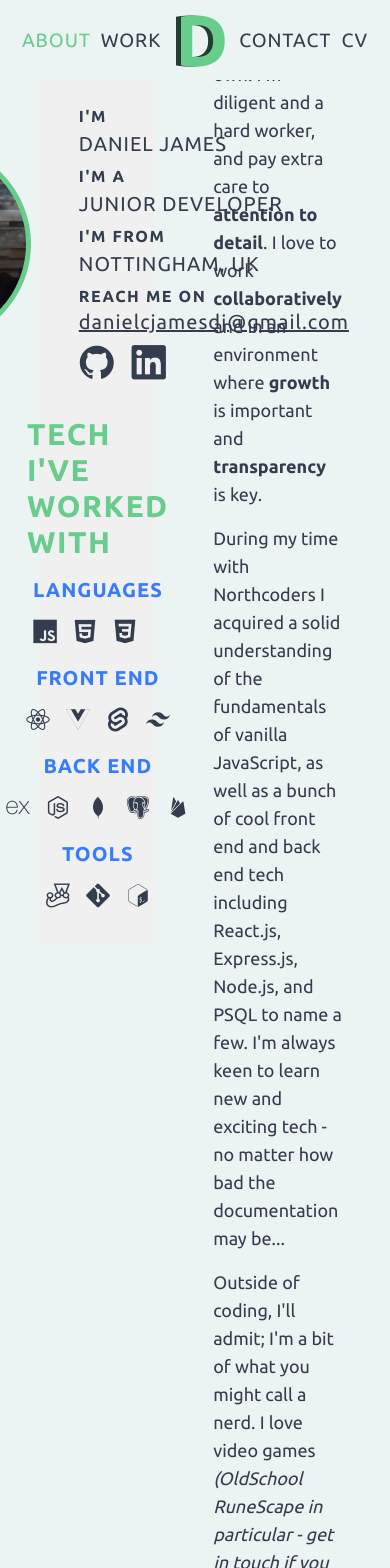
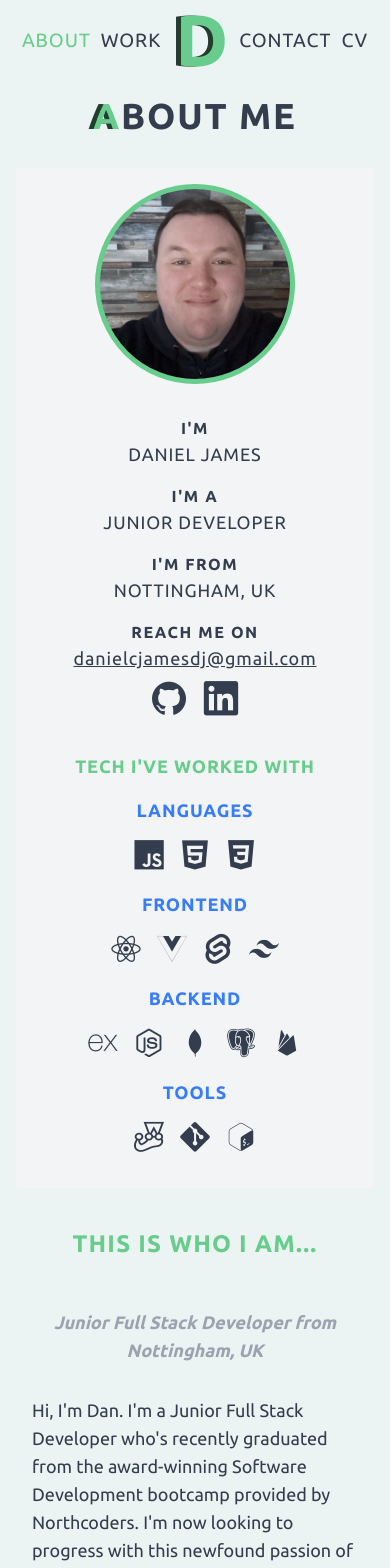
Before and after one commit to Deehjay/portfolio, a Vue app: page /about in a window 390 px wide. Shown: the top 1568 px of the page. Built offline with nearby package versions, Linux system fonts and the light colour scheme.

Commit message:
More responsive styling for views

```diff
--- a/src/views/About.vue
+++ b/src/views/About.vue
@@ -6,10 +6,18 @@ export default {
   },
   data() {
     return {
-      languages: ["javascript", "html5", "css3"],
-      frontEnd: ["react", "vuejs", "svelte", "tailwindcss"],
-      backEnd: ["express", "nodejs", "mongodb", "postgresql", "firebase"],
-      tools: ["jest", "git", "bash"],
+      tech: [
+        { names: ["javascript", "html5", "css3"], type: "languages" },
+        {
+          names: ["react", "vuejs", "svelte", "tailwindcss"],
+          type: "frontEnd",
+        },
+        {
+          names: ["express", "nodejs", "mongodb", "postgresql", "firebase"],
+          type: "backEnd",
+        },
+        { names: ["jest", "git", "bash"], type: "tools" },
+      ],
     };
   },
 };
@@ -21,26 +29,28 @@ export default {
     href="https://cdn.jsdelivr.net/gh/devicons/devicon@v2.15.1/devicon.min.css" />
   <main>
     <section
-      class="about-container flex flex-col justify-center items-center gap-12 laptop:p-4">
+      class="about-container flex flex-col justify-center items-center gap-12 laptop:p-4 tablet:p-4 phone:p-0 phone:gap-4">
       <div>
         <h1
-          class="header-fadein text-5xl font-sans font-bold uppercase tracking-wider laptop:mt-4 laptop:text-4xl">
+          class="header-fadein text-5xl font-sans font-bold uppercase tracking-wider laptop:mt-4 laptop:text-4xl tablet:mt-4 tablet:text-4xl">
           <span class="name-accent">A</span>bout me
         </h1>
       </div>
       <div
-        class="w-3/4 flex justify-center items-center gap-12 laptop:flex-col laptop:gap-8 laptop:p-4 laptop:w-3/4">
+        class="w-3/4 flex justify-center items-center gap-12 laptop:flex-col laptop:gap-8 laptop:p-4 laptop:w-3/4 tablet:flex-col tablet:gap-8 tablet:p-4 tablet:w-3/4 phone:w-full phone:gap-2">
         <div
-          class="w-2/5 flex flex-col items-center bg-contrast rounded p-4 laptop:flex-row laptop: laptop:w-full laptop:gap-2">
-          <div class="flex gap-8 items-center laptop:gap-4">
+          class="content-left w-2/5 flex flex-col items-center bg-gray-100 rounded p-4 laptop:flex-row laptop:w-full laptop:gap-2 tablet:flex-col tablet:w-full">
+          <div
+            class="flex gap-8 items-center laptop:gap-4 tablet:gap-4 phone:flex-col">
             <div id="avatar"></div>
-            <div class="flex flex-col gap-1 rounded p-4">
+            <div
+              class="flex flex-col gap-1 rounded p-4 phone:items-center phone:text-center phone:gap-4">
               <div>
                 <h2 class="uppercase text-base font-bold tracking-widest">
                   I'm
                 </h2>
                 <p
-                  class="text-xl leading-8 tracking-wider uppercase laptop:text-lg">
+                  class="text-xl leading-8 tracking-wider uppercase laptop:text-lg tablet:text-lg">
                   Daniel James
                 </p>
               </div>
@@ -49,7 +59,7 @@ export default {
                   I'm a
                 </h2>
                 <p
-                  class="s text-xl leading-8 tracking-wider uppercase laptop:text-lg">
+                  class="s text-xl leading-8 tracking-wider uppercase laptop:text-lg tablet:text-lg">
                   Junior Developer
                 </p>
               </div>
@@ -58,7 +68,7 @@ export default {
                   I'm from
                 </h2>
                 <p
-                  class="text-xl leading-8 tracking-wider uppercase laptop:text-lg">
+                  class="text-xl leading-8 tracking-wider uppercase laptop:text-lg tablet:text-lg">
                   Nottingham, UK
                 </p>
               </div>
@@ -68,22 +78,22 @@ export default {
                 </h2>
                 <a
                   href="mailto:danielcjamesdj@gmail.com"
-                  class="email-link text-xl tracking-wider underline laptop:text-lg"
+                  class="email-link text-xl tracking-wider underline laptop:text-lg tablet:text-lg"
                   >danielcjamesdj@gmail.com</a
                 >
 
-                <div class="flex gap-4 mt-2 justify-start">
+                <div class="flex gap-4 mt-2 justify-start phone:justify-center">
                   <a
                     aria-label="My GitHub profile"
                     href="https://github.com/Deehjay"
                     ><i
-                      class="social-icon devicon-github-original text-4xl laptop:text-4xl"></i
+                      class="social-icon devicon-github-original text-4xl laptop:text-4xl tablet:text-4xl"></i
                   ></a>
                   <a
                     aria-label="My LinkedIn profile"
                     href="https://www.linkedin.com/in/daniel-james-6a9928173/"
                     ><i
-                      class="social-icon devicon-linkedin-plain text-4xl laptop:text-4xl"></i
+                      class="social-icon devicon-linkedin-plain text-4xl laptop:text-4xl tablet:text-4xl"></i
                   ></a>
                 </div>
               </div>
@@ -92,80 +102,42 @@ export default {
           <div class="flex flex-col items-center rounded p-4 w-full gap-4">
             <div>
               <h2
-                class="text-3xl font-bold tracking-wider uppercase text-emerald laptop:text-2xl">
+                class="text-3xl font-bold tracking-wider uppercase text-emerald laptop:text-2xl tablet:text-2xl phone:text-lg">
                 tech i've worked with
               </h2>
             </div>
-            <div>
+            <div v-for="item in tech">
               <h2
-                class="text-xl font-bold text-secondary tracking-wider uppercase text-center mb-4 laptop:text-lg">
-                Languages
+                class="text-xl font-bold text-secondary tracking-wider uppercase text-center mb-4 laptop:text-lg tablet:text-lg phone:text-lg">
+                {{ item.type }}
               </h2>
-              <div class="flex w-1/2 gap-4">
-                <div v-for="tech in languages" class="tooltip">
+              <div class="flex w-1/2 gap-4 phone:justify-center phone:w-full">
+                <div v-for="tool in item.names" class="tooltip">
                   <i
-                    :class="`devicon-${tech}-plain devicon-${tech}-original text-5xl text-neutralColour laptop:text-3xl phone:text-2xl`"></i>
-                  <span class="tooltiptext">{{ tech }}</span>
-                </div>
-              </div>
-            </div>
-            <div>
-              <h2
-                class="text-xl font-bold tracking-wider uppercase text-center mb-4 text-secondary laptop:text-lg">
-                Front end
-              </h2>
-              <div class="flex w-1/2 gap-4">
-                <div v-for="tech in frontEnd" class="tooltip">
-                  <i
-                    :class="`devicon-${tech}-plain devicon-${tech}-original text-5xl text-neutralColour laptop:text-3xl phone:text-2xl`"></i>
-                  <span class="tooltiptext">{{ tech }}</span>
-                </div>
-              </div>
-            </div>
-            <div>
-              <h2
-                class="text-xl font-bold tracking-wider uppercase text-center mb-4 text-secondary laptop:text-lg">
-                back end
-              </h2>
-              <div class="flex w-1/2 gap-4">
-                <div v-for="tech in backEnd" class="tooltip">
-                  <i
-                    :class="`devicon-${tech}-plain devicon-${tech}-original text-5xl text-neutralColour laptop:text-3xl phone:text-2xl`"></i>
-                  <span class="tooltiptext">{{ tech }}</span>
-                </div>
-              </div>
-            </div>
-            <div>
-              <h2
-                class="text-xl font-bold tracking-wider uppercase text-center mb-4 text-secondary laptop:text-lg">
-                tools
-              </h2>
-              <div class="flex w-1/2 gap-4">
-                <div v-for="tech in tools" class="tooltip">
-                  <i
-                    :class="`devicon-${tech}-plain devicon-${tech}-original text-5xl text-neutralColour laptop:text-3xl phone:text-2xl`"></i>
-                  <span class="tooltiptext">{{ tech }}</span>
+                    :class="`devicon-${tool}-plain devicon-${tool}-original text-5xl text-neutralColour laptop:text-3xl tablet:text-3xl phone:text-3xl`"></i>
+                  <span class="tooltiptext">{{ tool }}</span>
                 </div>
               </div>
             </div>
           </div>
         </div>
         <div
-          class="w-1/2 flex flex-col items-center rounded p-4 gap-8 laptop:w-full">
+          class="content-right w-1/2 flex flex-col items-center rounded p-4 gap-8 laptop:w-full tablet:w-full">
           <div class="rounded w-full text-center p-4">
             <h2
-              class="font-bold text-4xl text-emerald uppercase tracking-wider">
+              class="font-bold text-4xl text-emerald uppercase tracking-wider phone:text-2xl">
               This is who I am...
             </h2>
           </div>
           <div>
-            <h3 class="text-xl italic text-gray-400 font-bold">
-              Some random subheading
+            <h3
+              class="text-xl italic text-gray-400 font-bold phone:text-lg text-center">
+              Junior Full Stack Developer from Nottingham, UK
             </h3>
           </div>
           <div>
             <p class="text-lg mb-4">
-              Hi, I'm Dan. I'm a full stack Junior Developer who's recently
+              Hi, I'm Dan. I'm a Junior Full Stack Developer who's recently
               graduated from the award-winning Software Development bootcamp
               provided by Northcoders. I'm now looking to progress with this
               newfound passion of mine and spearhead into a career in
@@ -182,24 +154,24 @@ export default {
             </p>
             <p class="text-lg mb-4">
               During my time with Northcoders I acquired a solid understanding
-              of the fundamentals of vanilla JavaScript, as well as a bunch of
-              cool front end and back end tech including React.js, Express.js,
-              Node.js, and PSQL to name a few. I'm always keen to learn new and
-              exciting tech - no matter how bad the documentation may be...
+              of the fundamentals of vanilla JavaScript, and also got to learn a
+              bunch of other cool tech, including React.js, Express.js, Node.js,
+              and PSQL to name a few. I'm always keen to learn new and exciting
+              tech - no matter how bad the documentation may be...
             </p>
             <p class="text-lg">
-              Outside of coding, I'll admit; I'm a bit of what you might call a
-              nerd. I love video games
+              Outside of coding, I'll admit; I'm a bit of a nerd. I love video
+              games
               <span class="italic"
                 >(OldSchool RuneScape in particular - get in touch if you play,
                 I'd love to have a chat)</span
               >, trading card games, and I'm probably the biggest Red Hot Chili
-              peppers fan on this side of the River Trent. I also play electric
+              Peppers fan on this side of the River Trent. I also play electric
               guitar, am a massive horror/true crime fanatic, and I love
               concert-going.
             </p>
           </div>
-          <div class="flex gap-4 self-end">
+          <div class="flex gap-4 self-end phone:self-center">
             <Button text="My projects" :internal="true" link="/work" />
             <Button text="Hire me" :internal="true" link="/contact" />
           </div>
@@ -223,7 +195,7 @@ export default {
 .header-fadein {
   opacity: 0;
   animation: fadeIn 0.7s;
-  animation-delay: 0.5s;
+  animation-delay: 0.7s;
   animation-fill-mode: forwards;
 }
 
@@ -240,9 +212,19 @@ export default {
   background-image: top center;
   border: 5px solid #68cc8c;
 }
-/* .content-left {
+
+.content-left {
+  opacity: 0;
   animation: slideInFromLeft 0.5s;
-} */
+  animation-fill-mode: forwards;
+}
+
+.content-right {
+  opacity: 0;
+  animation: slideInFromRight 0.5s;
+  animation-fill-mode: forwards;
+  animation-delay: 0.3s;
+}
 
 .tooltip {
   position: relative;
@@ -289,4 +271,15 @@ export default {
     width: 200px;
   }
 }
+
+@media only screen and (max-width: 820px) {
+  .about-container {
+    height: 100%;
+  }
+
+  #avatar {
+    height: 200px;
+    width: 200px;
+  }
+}
 </style>
--- a/src/views/Home.vue
+++ b/src/views/Home.vue
@@ -14,6 +14,9 @@ export default {
 </script>
 
 <template>
+  <link
+    rel="stylesheet"
+    href="https://cdn.jsdelivr.net/gh/devicons/devicon@v2.15.1/devicon.min.css" />
   <link href="https://emoji-css.afeld.me/emoji.css" rel="stylesheet" />
   <main>
     <div id="particle-container" class="z-0">
@@ -22,7 +25,8 @@ export default {
     <section
       class="landing flex flex-wrap items-center justify-center p-2 z-1 relative">
       <header>
-        <h1 class="intro-header text-7xl font-sans font-bold laptop:text-5xl">
+        <h1
+          class="intro-header text-7xl font-sans font-bold laptop:text-5xl tablet:text-5xl">
           <span class="line block w-full">
             Hi!
             <i
@@ -37,10 +41,27 @@ export default {
           </span>
           <span class="line block w-full"> Junior Software Developer </span>
         </h1>
-        <div class="call-to-action">
-          <p class="mt-3 mb-3 laptop:text-xl phone:text-lg">
-            Full Stack Developer // Nottingham, UK
-          </p>
+        <div class="call-to-action flex flex-col">
+          <div>
+            <p
+              class="mt-3 laptop:text-xl phone:text-lg tablet:text-2xl phone:mt-1">
+              Full Stack Developer // Nottingham, UK
+            </p>
+            <div class="flex gap-2">
+              <a
+                aria-label="My GitHub profile"
+                href="https://github.com/Deehjay"
+                ><i
+                  class="social-icon devicon-github-original text-5xl laptop:text-3xl phone:text-3xl"></i
+              ></a>
+              <a
+                aria-label="My LinkedIn profile"
+                href="https://www.linkedin.com/in/daniel-james-6a9928173/"
+                ><i
+                  class="social-icon devicon-linkedin-plain text-5xl laptop:text-3xl phone:text-3xl"></i
+              ></a>
+            </div>
+          </div>
           <div class="flex gap-4">
             <Button text="My projects" :internal="true" link="/work" />
             <Button text="Hire me" :internal="true" link="/contact" />
@@ -130,6 +151,14 @@ body {
   background: #ecf3f3;
 }
 
+.social-icon {
+  transition: all 0.5s ease;
+}
+
+.social-icon:hover {
+  color: #68cc8c;
+}
+
 @media screen and (min-width: 1024px) and (max-width: 1600px) {
   .line {
     height: 50px;
@@ -144,14 +173,33 @@ body {
   }
 }
 
+@media screen and (max-width: 820px) {
+  .line {
+    height: 50px;
+  }
+
+  header {
+    max-width: 620px;
+  }
+
+  .call-to-action {
+    font-size: 1rem;
+  }
+}
+
+.particle {
+  position: absolute;
+  border-radius: 50%;
+}
+
 @media screen and (max-width: 480px) {
   .line {
-    height: 35px;
+    height: 30px;
   }
 
   header {
     padding: 4px;
-    max-width: 620px;
+    max-width: 340px;
   }
 
   .call-to-action {
@@ -161,11 +209,6 @@ body {
   .intro-header {
     font-size: 1.6rem;
   }
-}
-
-.particle {
-  position: absolute;
-  border-radius: 50%;
 }
 
 @-webkit-keyframes particle-animation-1 {
```
Also changed, not shown: src/views/Contact.vue (+18 -18 lines), src/views/Work.vue (+3 -9 lines).
